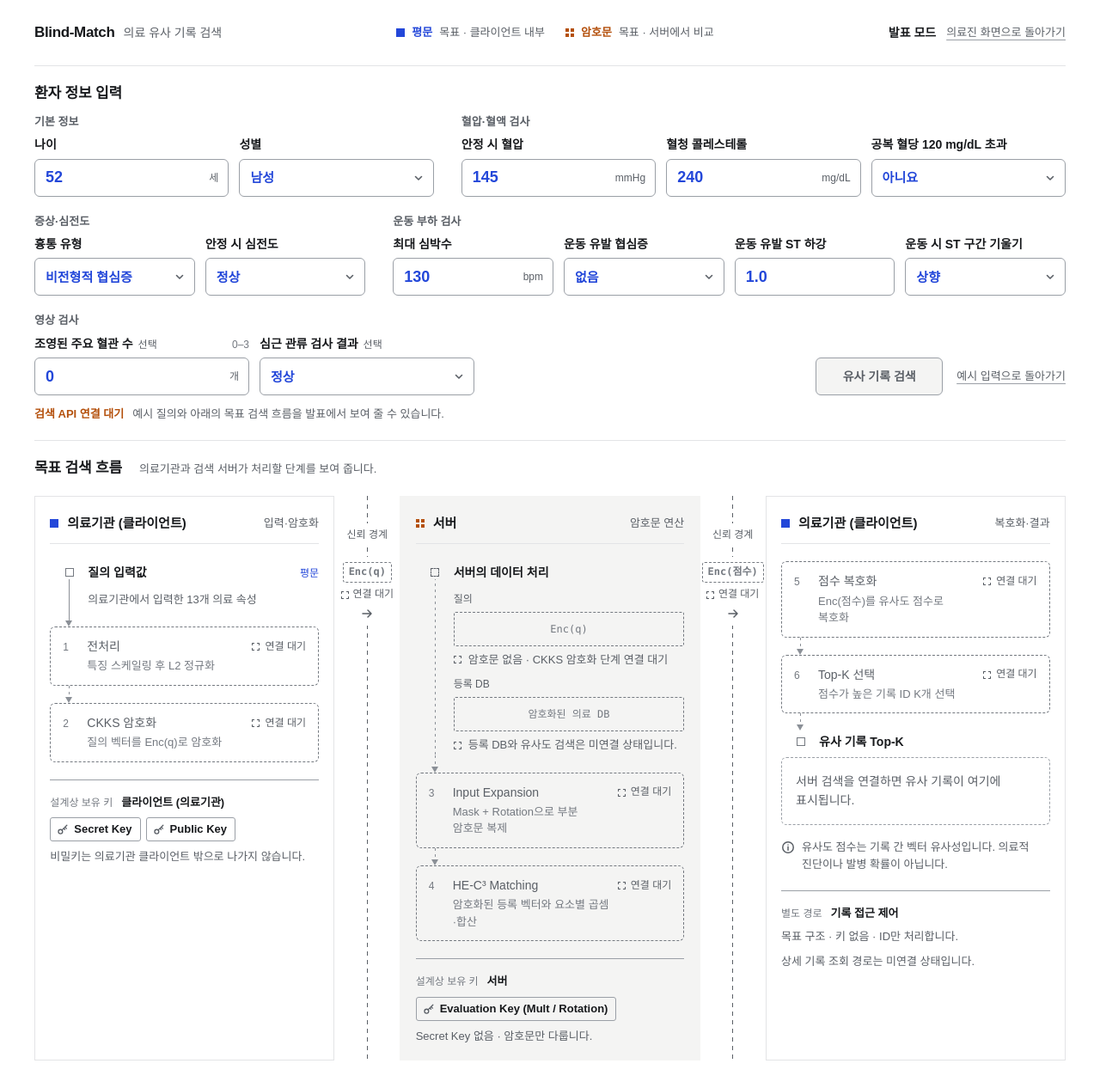
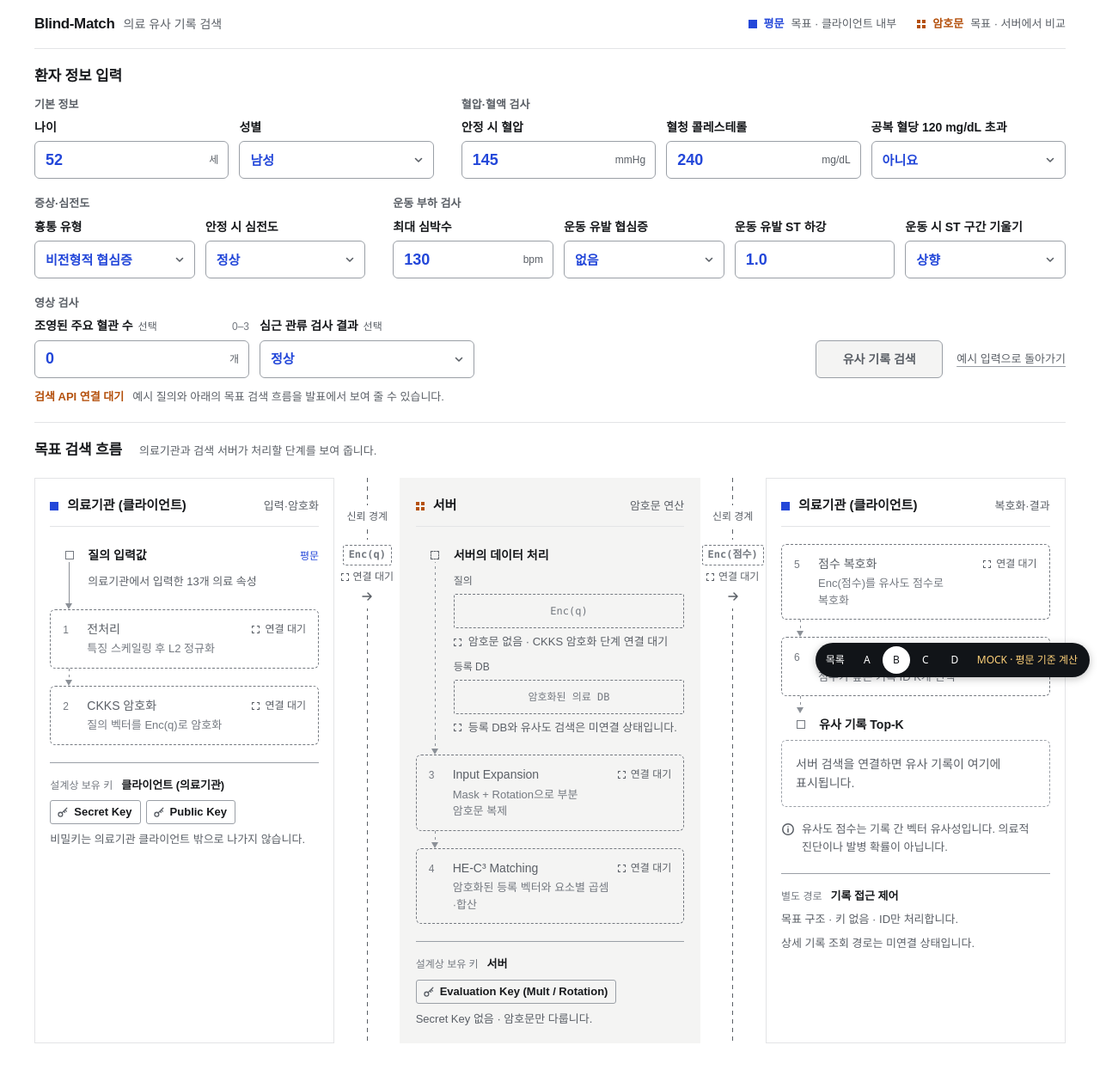
Before and after one commit to VEIL010/Interface-, a FastAPI app: page /drafts/b in a window 1280 px wide. Shown: the whole page at 86% size. After the commit the page ends 1214 px from the top, so only its background shows below. Run offline with FastAPI, Linux system fonts and the light colour scheme; some web fonts are replaced.

Commit message:
feat: ABCD navigation changed

```diff
--- a/webui/app/main.py
+++ b/webui/app/main.py
@@ -150,7 +150,7 @@ def home(request: Request):
 
 @app.get("/drafts", response_class=HTMLResponse)
 def draft_archive(request: Request):
-    drafts = [{**DRAFTS[key], "ready": _draft_ready(key)} for key in ("c", "d")]
+    drafts = [{**DRAFTS[key], "ready": _draft_ready(key)} for key in ("a", "b", "c", "d")]
     return templates.TemplateResponse(
         request=request, name="index.html", context={"drafts": drafts, "meta": backend.meta()}
     )
--- a/webui/app/templates/drafts/a/page.html
+++ b/webui/app/templates/drafts/a/page.html
@@ -36,10 +36,7 @@
       <li class="chip">{{ meta.dataset.label }} {{ meta.dataset.records }}건</li>
       {% endif %}
     </ul>
-    <nav class="bar__nav" aria-label="화면 전환">
-      <a class="bar__archive" href="{{ urls.archive }}">보관 시안</a>
-      <a class="bar__presentation" href="{{ urls.presentation }}">발표 모드</a>
-    </nav>
+
   </div>
 </header>
 
@@ -177,5 +174,6 @@
 
 {% if not heart_fields or heart_search %}<script src="{{ asset('shared/bm.js') }}" defer></script>{% endif %}
 <script src="{{ asset('drafts/' ~ draft.key ~ '/extra.js') }}" defer></script>
+{% include "shared/_devbar.html" %}
 </body>
 </html>
--- a/webui/app/templates/drafts/b/page.html
+++ b/webui/app/templates/drafts/b/page.html
@@ -30,10 +30,7 @@
         <span class="legend__def">{% if not meta.backend.encrypted %}목표 · {% endif %}서버에서 비교</span>
       </li>
     </ul>
-    <nav class="top__nav" aria-label="화면 전환">
-      <span class="top__mode">발표 모드</span>
-      <a class="reset" href="{{ urls.home }}">의료진 화면으로 돌아가기</a>
-    </nav>
+
   </header>
 
   <main class="main">
@@ -172,5 +169,6 @@
 <script src="{{ asset('shared/bm.js') }}" defer></script>
 <script src="{{ asset('drafts/' ~ draft.key ~ '/extra.js') }}" defer></script>
 {% endif %}
+{% include "shared/_devbar.html" %}
 </body>
 </html>
--- a/webui/app/templates/index.html
+++ b/webui/app/templates/index.html
@@ -3,13 +3,13 @@
 <head>
 <meta charset="utf-8">
 <meta name="viewport" content="width=device-width, initial-scale=1">
-<title>Blind-Match 보관 시안</title>
+<title>Blind-Match 전체 시안</title>
 <link rel="stylesheet" href="https://cdn.jsdelivr.net/gh/orioncactus/pretendard@v1.3.9/dist/web/variable/pretendardvariable-dynamic-subset.min.css">
 <style>
   :root { color-scheme: light; }
   * { box-sizing: border-box; }
   body { margin: 0; background: #FFFFFF; color: #17191C; font: 15px/1.55 "Pretendard Variable", Pretendard, "Malgun Gothic", "Apple SD Gothic Neo", sans-serif; word-break: keep-all; -webkit-font-smoothing: antialiased; }
-  main { max-width: 640px; padding: 40px clamp(16px, 4vw, 40px) 64px; }
+  main { max-width: 640px; margin-inline: auto; padding: 40px clamp(16px, 4vw, 40px) 64px; }
   h1 { margin: 0; font-size: 22px; font-weight: 700; line-height: 1.3; letter-spacing: -0.02em; }
   .back { display: inline-flex; align-items: center; min-height: 44px; color: #5A5F66; font-size: 14px; text-underline-offset: 3px; }
   .back:hover { color: #17191C; }
@@ -30,7 +30,7 @@
 </head>
 <body>
 <main>
-  <h1>{{ meta.service.name }} · 보관 시안</h1>
+  <h1>{{ meta.service.name }} · 전체 시안</h1>
   <a class="back" href="/">의료진 화면으로 돌아가기</a>
   <ol>
     {% for d in drafts %}
--- a/webui/app/templates/shared/_devbar.html
+++ b/webui/app/templates/shared/_devbar.html
@@ -1,8 +1,8 @@
 {# 보관 시안의 개발용 전환 막대 #}
 <nav class="bm-devbar" aria-label="시안 전환 (개발용)">
-  <a href="{{ urls.archive }}">목록</a>
+  <a href="/drafts"{% if draft is not defined %} aria-current="page"{% endif %}>목록</a>
   {% for d in drafts %}
-  <a href="/drafts/{{ d.key }}" title="시안 {{ d.letter }} · {{ d.name }}"{% if d.key == draft.key %} aria-current="page"{% endif %}>{{ d.letter }}</a>
+  <a href="/drafts/{{ d.key }}" title="시안 {{ d.letter }} · {{ d.name }}"{% if draft is defined and d.key == draft.key %} aria-current="page"{% endif %}>{{ d.letter }}</a>
   {% endfor %}
   <span class="bm-devbar__mock" title="{{ meta.backend.note }}">{{ meta.backend.label }}</span>
 </nav>
```
